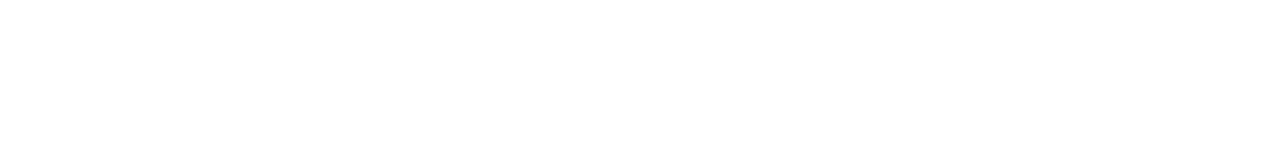
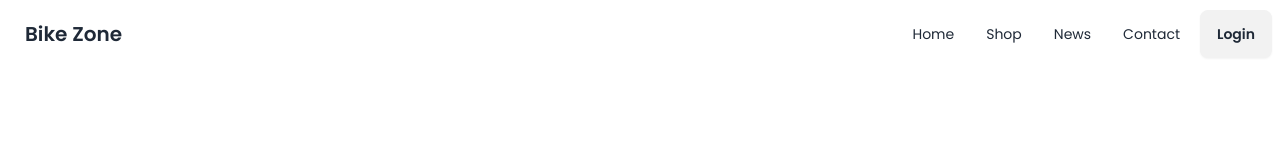
Before and after one commit to Galive007/bike-zone-with-daisyui, a plain HTML site: page index.html in a window 1280 px wide. Drawn offline with nearby package versions, Linux system fonts and the light colour scheme.

Commit message:
nav updating

```diff
--- a/index.html
+++ b/index.html
@@ -1,18 +1,56 @@
 <!DOCTYPE html>
-<html lang="en">
+<html lang="en" data-theme="light">
 <head>
     <meta charset="UTF-8">
     <meta name="viewport" content="width=device-width, initial-scale=1.0">
     <title>Bike Zone</title>
     <!-- tailwind daisy ui cdn -->
+    <!-- font-style -->
+    <link rel="preconnect" href="https://fonts.googleapis.com">
+    <link rel="preconnect" href="https://fonts.gstatic.com" crossorigin>
+    <link href="https://fonts.googleapis.com/css2?family=Poppins:wght@300;400;500;600;700;800&display=swap" rel="stylesheet">
     <link href="https://cdn.jsdelivr.net/npm/daisyui@4.6.1/dist/full.min.css" rel="stylesheet" type="text/css" />
     <script src="https://cdn.tailwindcss.com"></script>
+
+    <style>
+        .poppins{
+            font-family: 'Poppins', sans-serif;
+        }
+    </style>
 </head>
-<body>
-    <header>
-
+<body class="poppins">
+    <header class="md:container md:mx-auto">
+        <nav class=" ">
+            <div class="navbar bg-base-100">
+                <div class="flex-1">
+                  <div class="dropdown">
+                    <div tabindex="0" role="button" class="btn btn-ghost lg:hidden">
+                      <svg xmlns="http://www.w3.org/2000/svg" class="h-5 w-5" fill="none" viewBox="0 0 24 24" stroke="currentColor"><path stroke-linecap="round" stroke-linejoin="round" stroke-width="2" d="M4 6h16M4 12h8m-8 6h16" /></svg>
+                    </div>
+                    <ul tabindex="0" class="menu menu-sm dropdown-content mt-3 z-[1] p-2 shadow bg-base-100 rounded-box w-52">
+                      <li><a>Home</a></li>
+                      <li><a>Shop</a></li>
+                      <li><a>News</a></li>
+                      <li><a>Contact</a></li>
+                    </ul>
+                  </div>
+                  <a class="btn btn-ghost text-xl">Bike Zone</a>
+                </div>
+                <div class=" hidden lg:flex">
+                  <ul class="menu menu-horizontal px-1">
+                    <li><a>Home</a></li>
+                      <li><a>Shop</a></li>
+                      <li><a>News</a></li>
+                      <li><a>Contact</a></li>
+                  </ul>
+                </div>
+                <div class="">
+                  <a class="btn">Login</a>
+                </div>
+              </div>
+        </nav>
     </header>
-    <main>
+    <main class="md:container md:mx-auto">
 
     </main>
     <footer>
```
